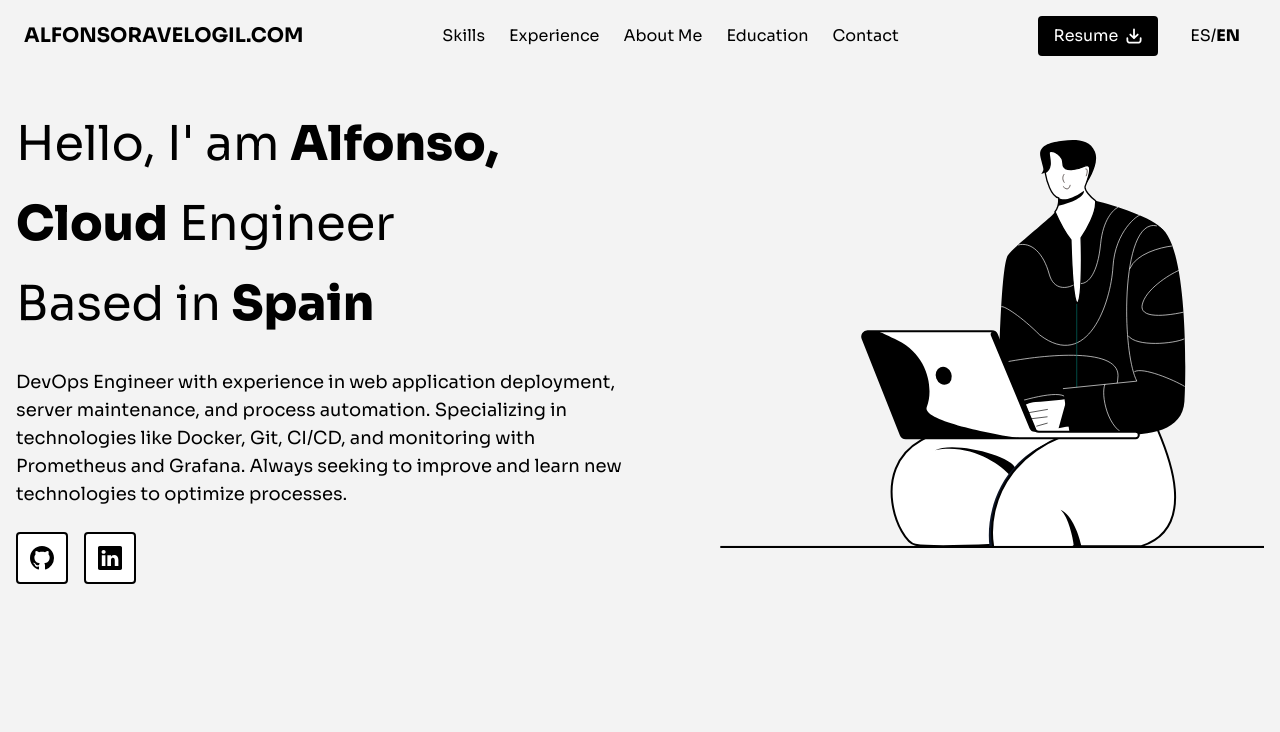
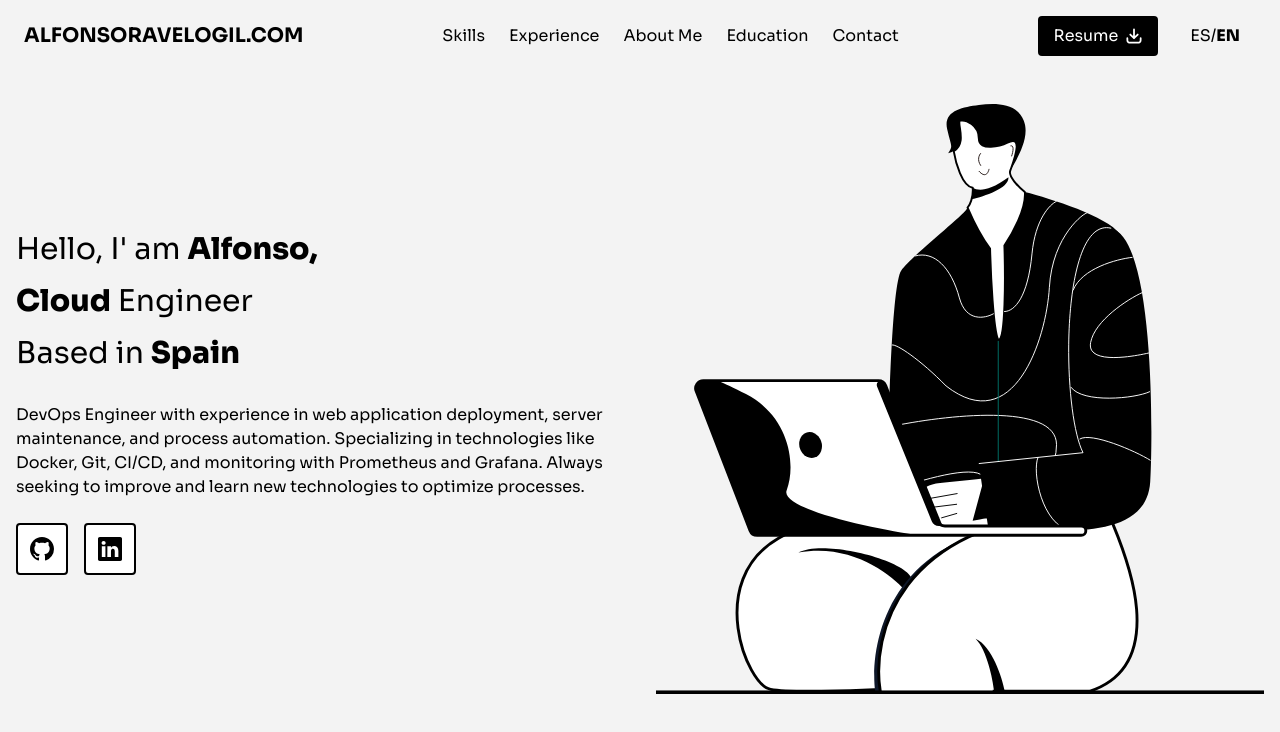
Before and after one commit to kingAlfy/portfolio-2025, a React (Vite) app: page / in a window 1280 px wide. Shown: the top 732 px of the page. Built offline with nearby package versions, Linux system fonts and the light colour scheme.

Commit message:
refactor: delete duplicate code

```diff
--- a/src/components/Main.jsx
+++ b/src/components/Main.jsx
@@ -1,6 +1,6 @@
 import { useClientLanguage } from '../contexts/ClientLanguageContext';
 import { useLoadJsonDB } from '../contexts/LoadJsonDBContext';
-
+import SocialNetworkButton from './ui/SocialNetworkButton';
 const Main = () => {
 
     const { clientLanguage } = useClientLanguage();
@@ -16,7 +16,7 @@ const Main = () => {
         <main className="container mx-auto px-4 py-8">
             <div className="grid grid-cols-1 md:grid-cols-2 gap-8 items-center">
 		        <div className="flex flex-col space-y-6">
-			<header className="text-5xl font-regular leading-20">
+                    <header className="text-3xl font-regular leading-13">
                         Hello, I' am <span className="font-extrabold">Alfonso,</span>
                         <br />
                         <span className="font-extrabold">Cloud</span> Engineer
@@ -24,22 +24,18 @@ const Main = () => {
                         Based in <span className="font-extrabold">Spain</span>
                     </header>
                     <section>
-                <p className="text-lg">
+                        <p className="text-md">
                             {resumeData.main.description}
                         </p>
                     </section>
+                    <footer className="flex space-x-4">
+                        <SocialNetworkButton icon={resumeData.webSiteInfo.socialLinks[0].icon} url={resumeData.webSiteInfo.socialLinks[0].url} />
+                        <SocialNetworkButton icon={resumeData.webSiteInfo.socialLinks[1].icon} url={resumeData.webSiteInfo.socialLinks[1].url} />
+                    </footer>
+                </div>
 
-                <div className="flex space-x-4">
-                  <a href="https://github.com/al2367" className="p-3 bg-white rounded-sm border-solid border-2 border-secondary transition-colors hover:bg-secondary group">
-                    <img src={resumeData.webSiteInfo.socialLinks[0].icon} alt="GitHub" className="w-6 h-6 transition-colors group-hover:filter group-hover:invert" />
-                  </a>
-                  <a href="https://www.linkedin.com/in/alfonso-ravelo-gil" className="p-3 bg-white rounded-sm border-solid border-2 border-secondary transition-colors hover:bg-secondary group">
-                    <img src={resumeData.webSiteInfo.socialLinks[1].icon} alt="LinkedIn" className="w-6 h-6 transition-colors group-hover:filter group-hover:invert" />
-                  </a>
-                </div>
-              </div>
                 <div className="flex justify-center">
-                <img src="/src/assets/illustrations/persona_programando.svg" alt="Programador" className="max-w-full h-auto" />
+                    <img src="/src/assets/illustrations/persona_programando_mobile.svg" alt="Programador" className="object-cover w-full h-auto" />
                 </div>
             </div>
         </main>
--- /dev/null
+++ b/src/components/ui/SocialNetworkButton.jsx
@@ -0,0 +1,9 @@
+const SocialNetworkButton = ({ icon, url }) => {
+    return (
+        <a href={url} className="p-3 bg-white rounded-sm border-solid border-2 border-secondary transition-colors hover:bg-secondary group">
+            <img src={icon} alt="Social Network" className="w-6 h-6 transition-colors group-hover:filter group-hover:invert" />
+        </a>
+    )
+}
+
+export default SocialNetworkButton;
```
Lines whose indentation alone changed are shown as unchanged.
